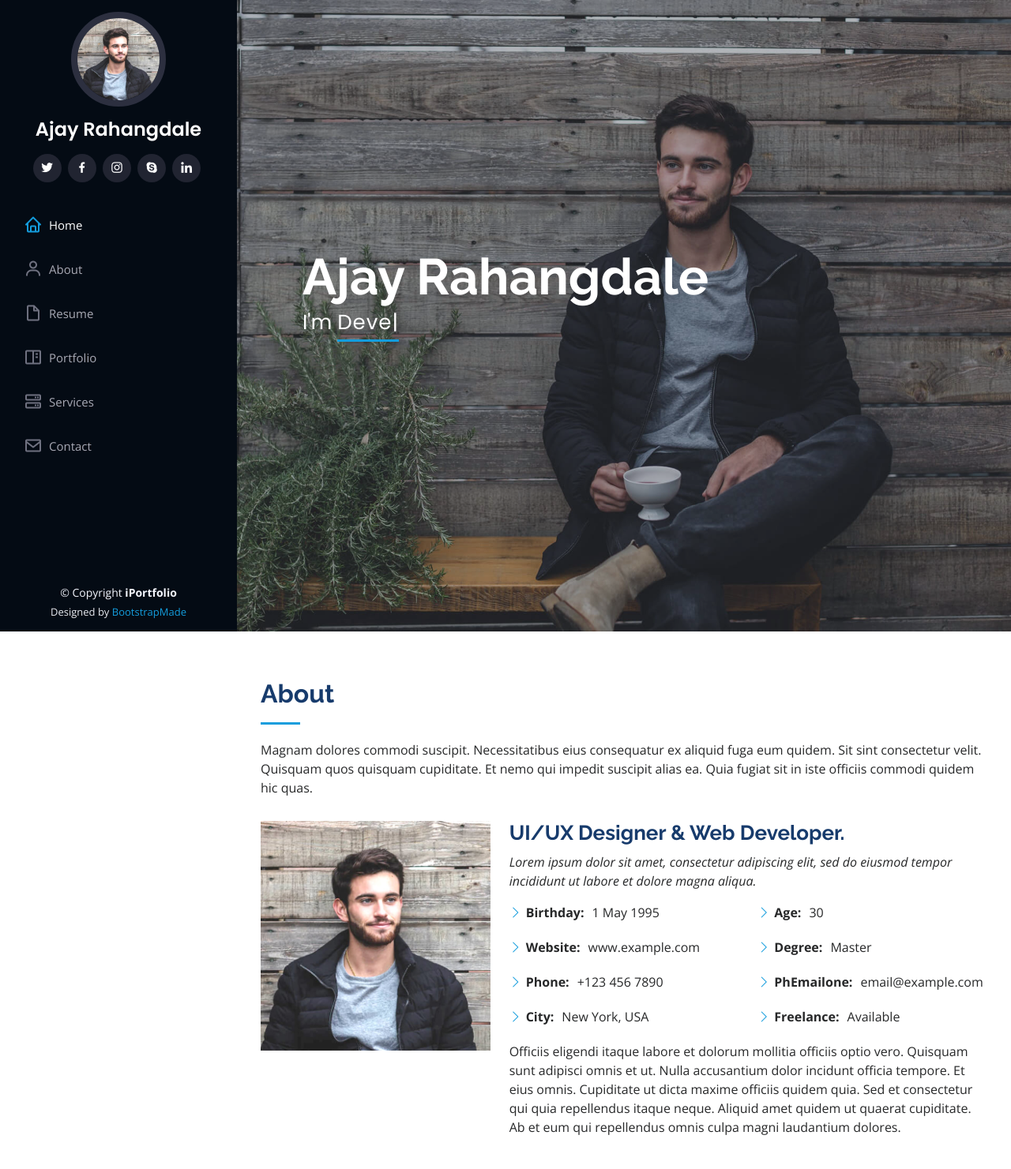
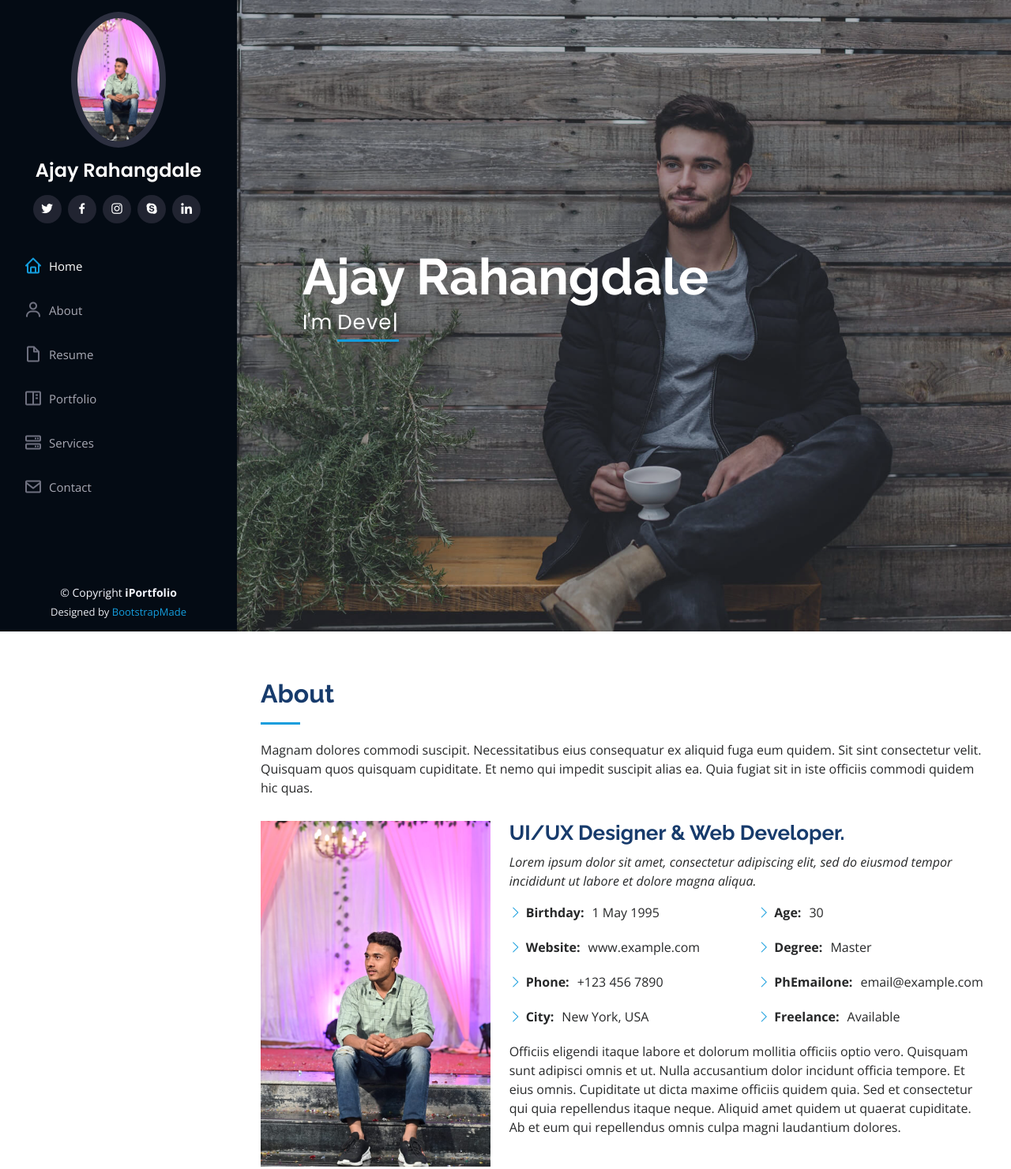
Before and after one commit to AjayR222/test1, a plain HTML site: page index.html in a window 1280 px wide. Shown: the top 1481 px of the page at 79% size. Drawn offline with nearby package versions, Linux system fonts and the light colour scheme.

Commit message:
image change

```diff
--- a/index.html
+++ b/index.html
@@ -46,7 +46,7 @@
     <div class="d-flex flex-column">
 
       <div class="profile">
-        <img src="assets/img/profile-img.jpg" alt="" class="img-fluid rounded-circle">
+        <img src="assets/img/dp.jpg" alt="" class="img-fluid rounded-circle">
         <h1 class="text-light"><a href="index.html">Ajay Rahangdale</a></h1>
         <div class="social-links mt-3 text-center">
           <a href="#" class="twitter"><i class="bx bxl-twitter"></i></a>
@@ -91,7 +91,7 @@
 
         <div class="row">
           <div class="col-lg-4" data-aos="fade-right">
-            <img src="assets/img/profile-img.jpg" class="img-fluid" alt="">
+            <img src="assets/img/dp.jpg" class="img-fluid" alt="">
           </div>
           <div class="col-lg-8 pt-4 pt-lg-0 content" data-aos="fade-left">
             <h3>UI/UX Designer &amp; Web Developer.</h3>
```
Also changed, not shown: assets/img/dp.jpg (added).
